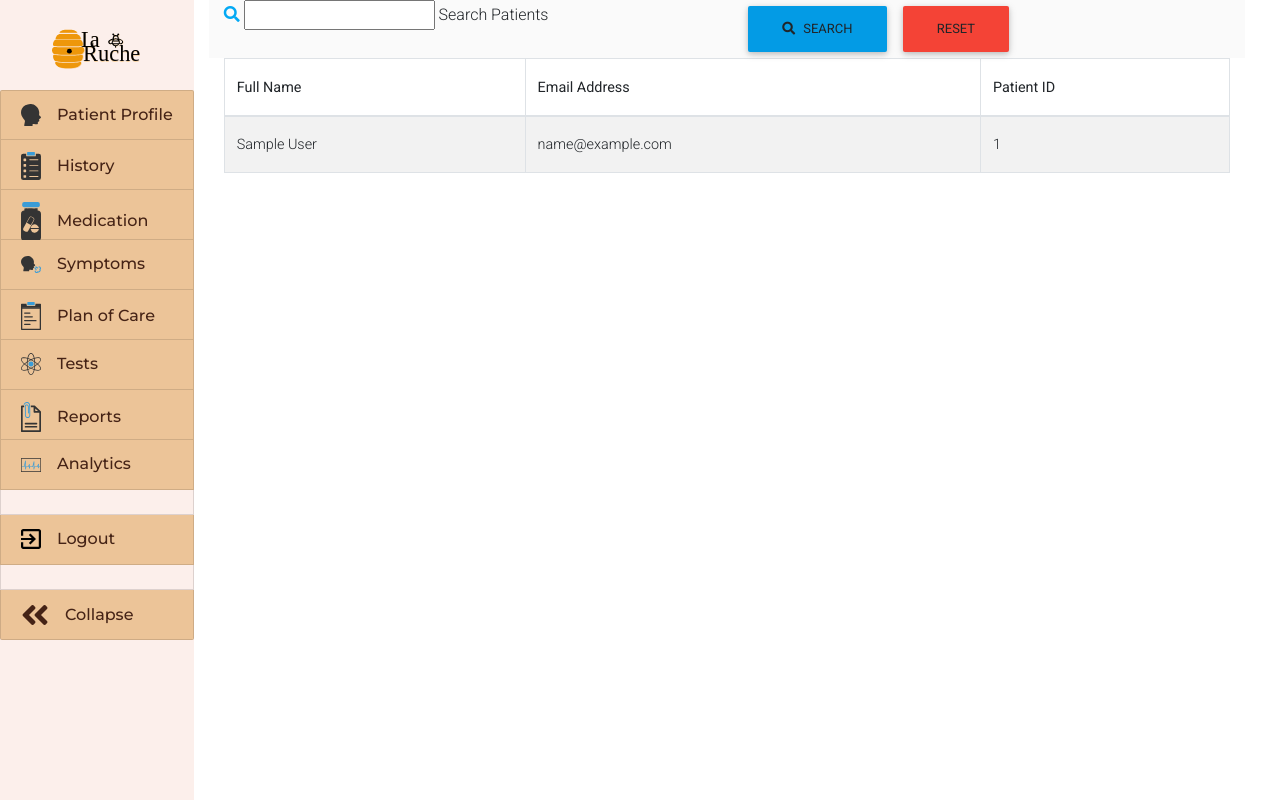
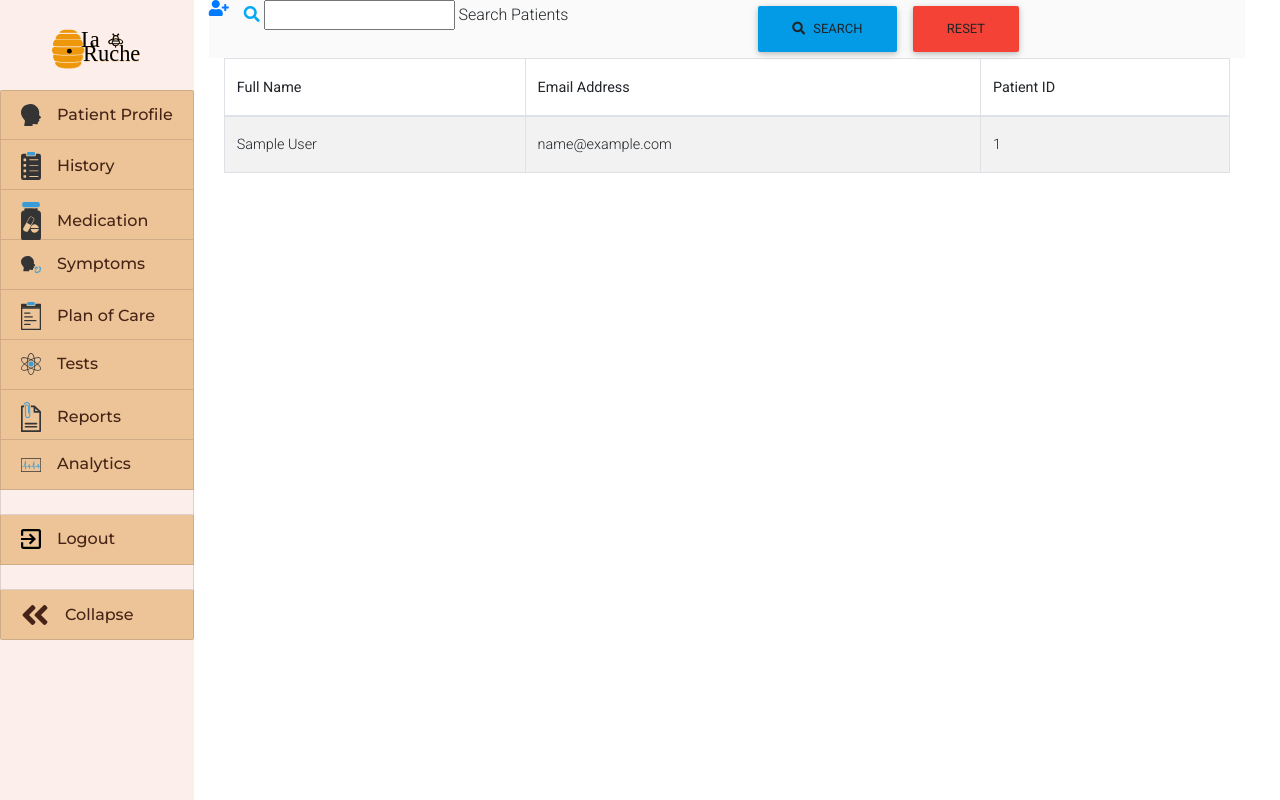
Before and after one commit to ClaireLally8/La-Ruche, a Flask app: page /search in a window 1280 px wide. Run offline with Flask 2, Linux system fonts and the light colour scheme; a database or web service that is not in the repository returns one stand-in record (values such as "Sample title"); some libraries are stand-ins or nearby versions.

Commit message:
Added new patient

```diff
--- a/templates/search.html
+++ b/templates/search.html
@@ -3,6 +3,7 @@
 <div class="container w-100">
 
     <div class="row card-panel grey lighten-5">
+    <a href="{{ url_for('new_patient') }}" class="mb-1 d-flex justify-content-center"><i class="fas fa-user-plus new-user"></i></a>
         <form action="{{ url_for('search') }}" method="POST" class="col s12">
             <div class="row valign-wrapper center-align">
                 <div class="input-field col s12 m8">
```
